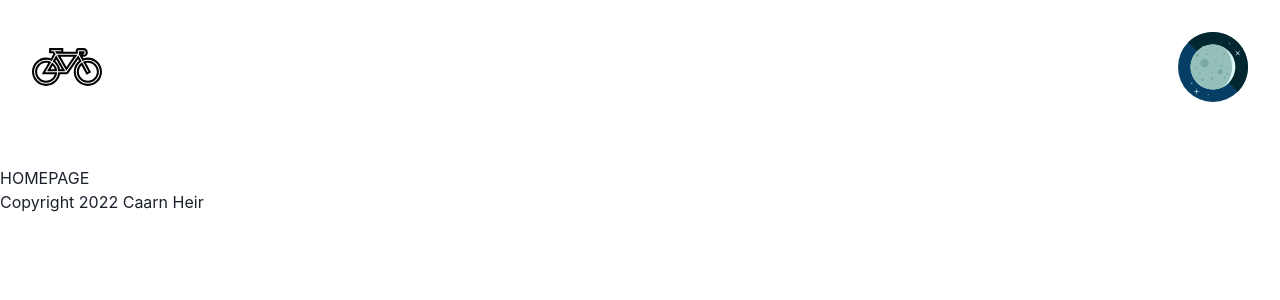
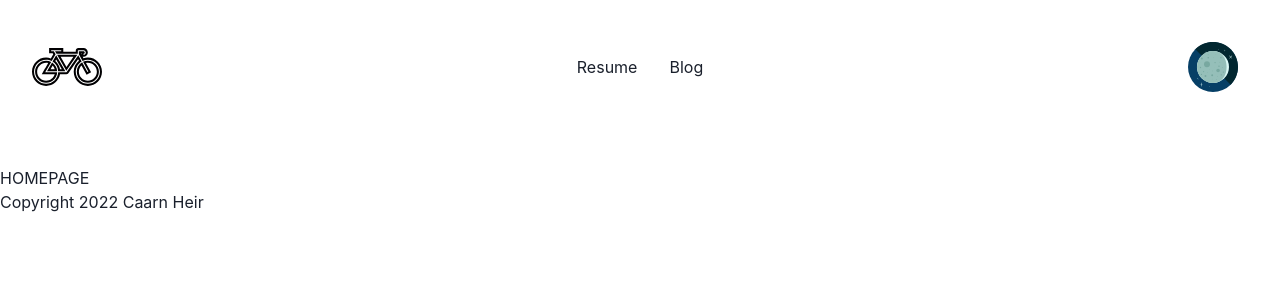
Before and after one commit to CaarnHeir/Portfolio, a Next.js app in the folder client/: page / in a window 1280 px wide. Shown: the top 300 px of the page. Built offline with nearby package versions, Linux system fonts and the light colour scheme.

Commit message:
Cleared global css and home.module.css to allow full dark mode capability

```diff
--- a/client/components/NavBarContainer.js
+++ b/client/components/NavBarContainer.js
@@ -10,8 +10,8 @@ const NavBarContainer = ({ children, ...props }) => {
         w="100%"
         mb={8}
         p={8}
-        bg={["primary.500", "primary.500", "transparent", "transparent"]}
-        color={["white", "white", "primary.700", "primary.700"]}
+        // bg={["primary.500", "primary.500", "transparent", "transparent"]}
+        // color={["white", "white", "primary.700", "primary.700"]}
         {...props}
       >
         {children}
--- a/client/components/navbar.js
+++ b/client/components/navbar.js
@@ -1,6 +1,6 @@
 // import { useColorMode } from "@chakra-ui/react";
 import React, { useState } from 'react';
-import { Image } from '@chakra-ui/react';
+import { Image, Link } from '@chakra-ui/react';
 import { useColorMode } from '@chakra-ui/react';
 
 import NavBarContainer from "./NavBarContainer";
@@ -16,10 +16,10 @@ const Navbar = (props) => {
   const handleClick = () => setToggleColorMode(!toggleColorMode)
   return (
     <NavBarContainer {...props}>
-      <Logo/>
+      <Link href='/'><Logo/></Link>
       <MenuToggle toggle={toggle} isOpen={isOpen} />
       <MenuLinks isOpen={isOpen} />
-      <button onClick={toggleColorMode}><Image width={70} height={70} src='/moon.svg'/></button>
+      <button onClick={toggleColorMode}><Image width={70} height={50} src='/moon.svg'/></button>
     </NavBarContainer>
     )
 };
--- a/client/styles/Home.module.css
+++ b/client/styles/Home.module.css
@@ -1,4 +1,4 @@
-.container {
+/* .container {
   padding: 0 2rem;
 }
 
@@ -113,4 +113,4 @@
     width: 100%;
     flex-direction: column;
   }
-}
+} */
```
